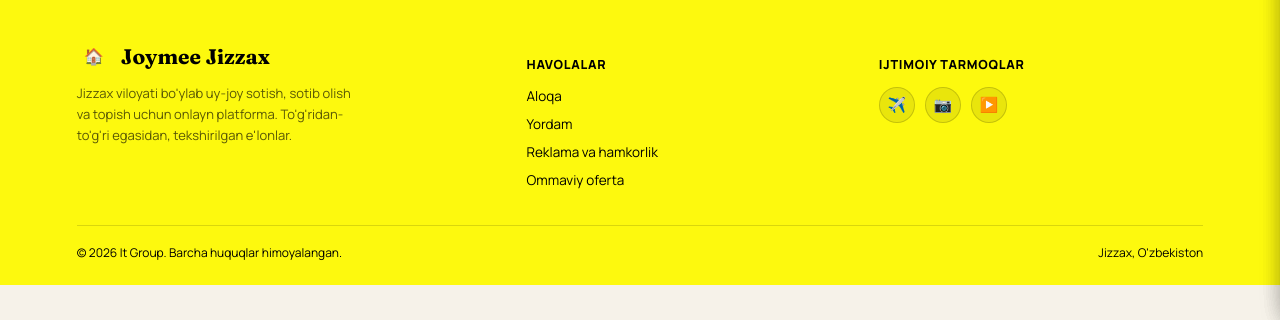
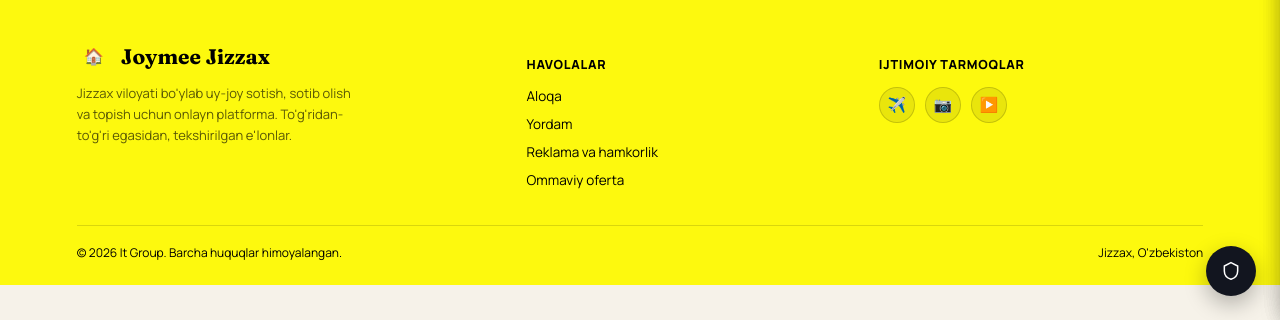
Before and after one commit to azizqulovsodiqjon-creator/Xonadon, a Django app: page / in a window 1280 px wide. Shown: the part 480-800 px from the top of the page. Run offline with Django 5.2, Linux system fonts and the light colour scheme; data that the repository does not hold is empty.

Commit message:
Show admin FAB on home page instead of my-profile page
Co-Authored-By: Claude Sonnet 5 <noreply@anthropic.com>

```diff
--- a/static/script.js
+++ b/static/script.js
@@ -76,9 +76,9 @@
     document.getElementById(id).classList.add('show');
     window.scrollTo(0,0);
     // The admin FAB (shield icon) is a floating, always-in-DOM button, so
-    // it must be explicitly hidden on every page except "Mening profilim".
+    // it must be explicitly hidden on every page except the home page.
     var adminFab = document.getElementById('homeAdminBtn');
-    if(adminFab) adminFab.classList.toggle('hidden', id !== 'pageMyProfile');
+    if(adminFab) adminFab.classList.toggle('hidden', id !== 'pageHome');
   }
   function priceNum(str){ return parseInt(String(str).replace(/\s/g,''),10) || 0; }
   function getPhotos(l){ return (l.photos && l.photos.length) ? l.photos : [l.img, l.img2, l.img3].filter(Boolean); }
--- a/templates/index.html
+++ b/templates/index.html
@@ -514,7 +514,7 @@
 
 <div class="backdrop" id="backdrop"></div>
 <div class="toast" id="toast"></div>
-<button class="admin-fab hidden" id="homeAdminBtn" title="Admin panel">
+<button class="admin-fab" id="homeAdminBtn" title="Admin panel">
   <svg width="20" height="20" viewBox="0 0 24 24" fill="none" stroke="currentColor" stroke-width="1.8"><path d="M12 2l8 4v6c0 5-3.5 8.5-8 10-4.5-1.5-8-5-8-10V6z"/></svg>
 </button>
 
```
